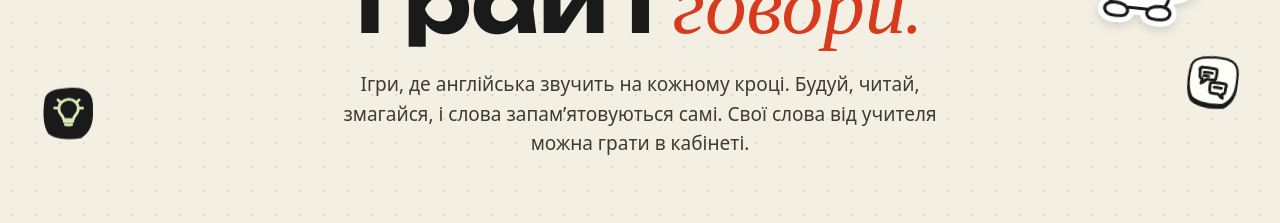
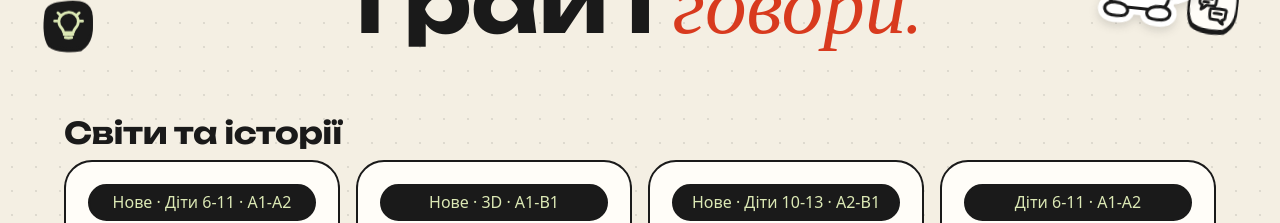
Before and after one commit to mariyavalyanskaya95-create/murly-saas, a Next.js app: page /games in a window 1280 px wide. Shown: the part 273-496 px from the top of the page. Built offline with nearby package versions, Linux system fonts and the light colour scheme; no server answers; a web font is replaced by a local one.

Commit message:
Page heads: shorter hero, hint on demand

```diff
--- a/app/(marketing)/games/page.tsx
+++ b/app/(marketing)/games/page.tsx
@@ -48,7 +48,6 @@ export default function GamesPage() {
           <Kit id="st-boy-cap" className="kit-hero" />
           <span className="mu-section__eyebrow"><Icon id="d-kid" />{t({ uk: 'Ігри', ru: 'Игры', en: 'Games' })}</span>
           <h1>{t({ uk: 'Грай і', ru: 'Играй и', en: 'Play and' })} <em>{t({ uk: 'говори.', ru: 'говори.', en: 'speak.' })}</em></h1>
-          <p>{t({ uk: 'Ігри, де англійська звучить на кожному кроці. Будуй, читай, змагайся, і слова запам’ятовуються самі. Свої слова від учителя можна грати в кабінеті.', ru: 'Игры, где английский звучит на каждом шагу. Строй, читай, соревнуйся, и слова запоминаются сами. Свои слова от учителя можно играть в кабинете.', en: 'Games where English is everywhere. Build, read, compete, and the words stick by themselves. Play with your teacher’s words in your account.' })}</p>
         </div>
       </section>
       <section className="mu-section" style={{ paddingTop: 8, paddingBottom: 48 }}>
```
